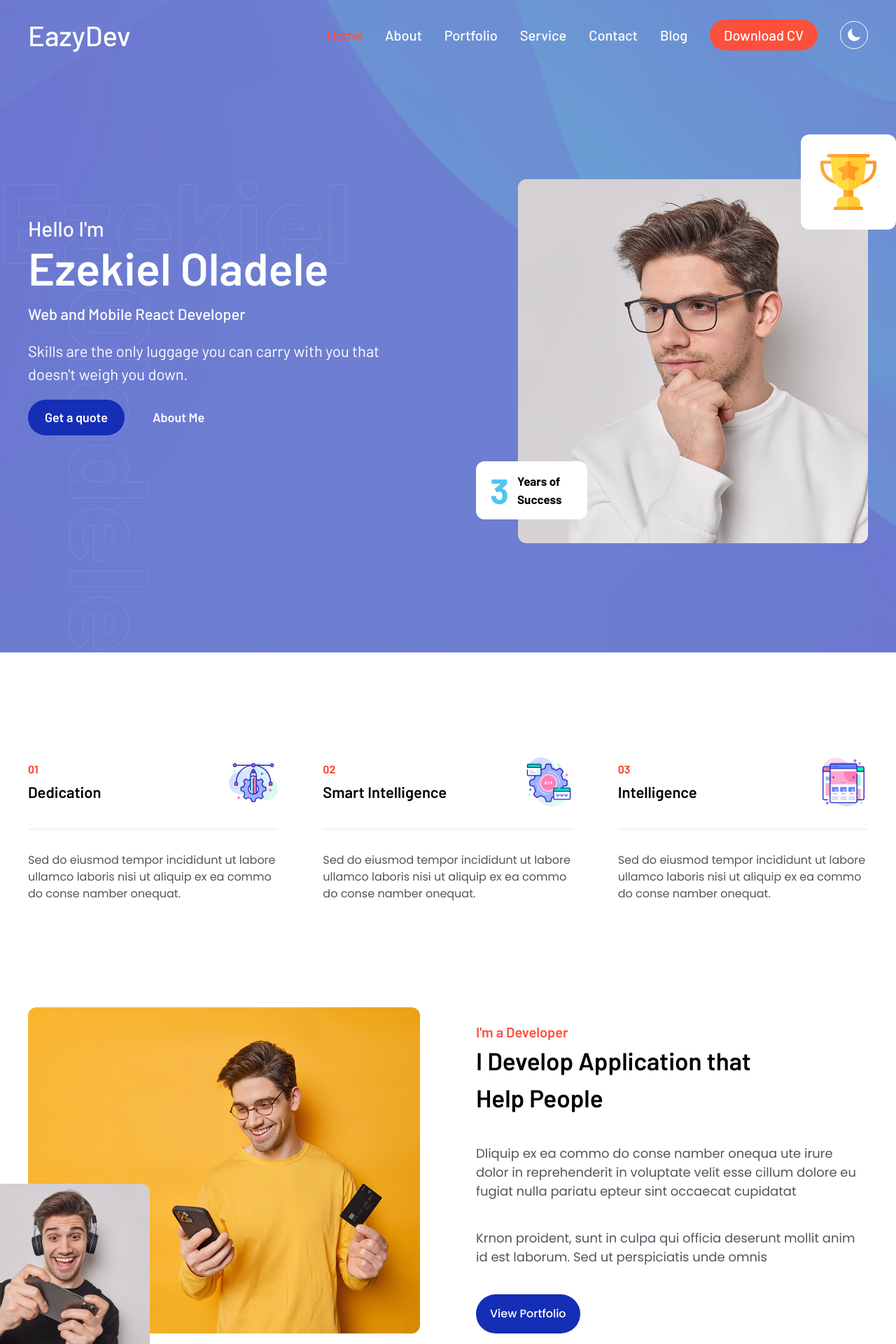
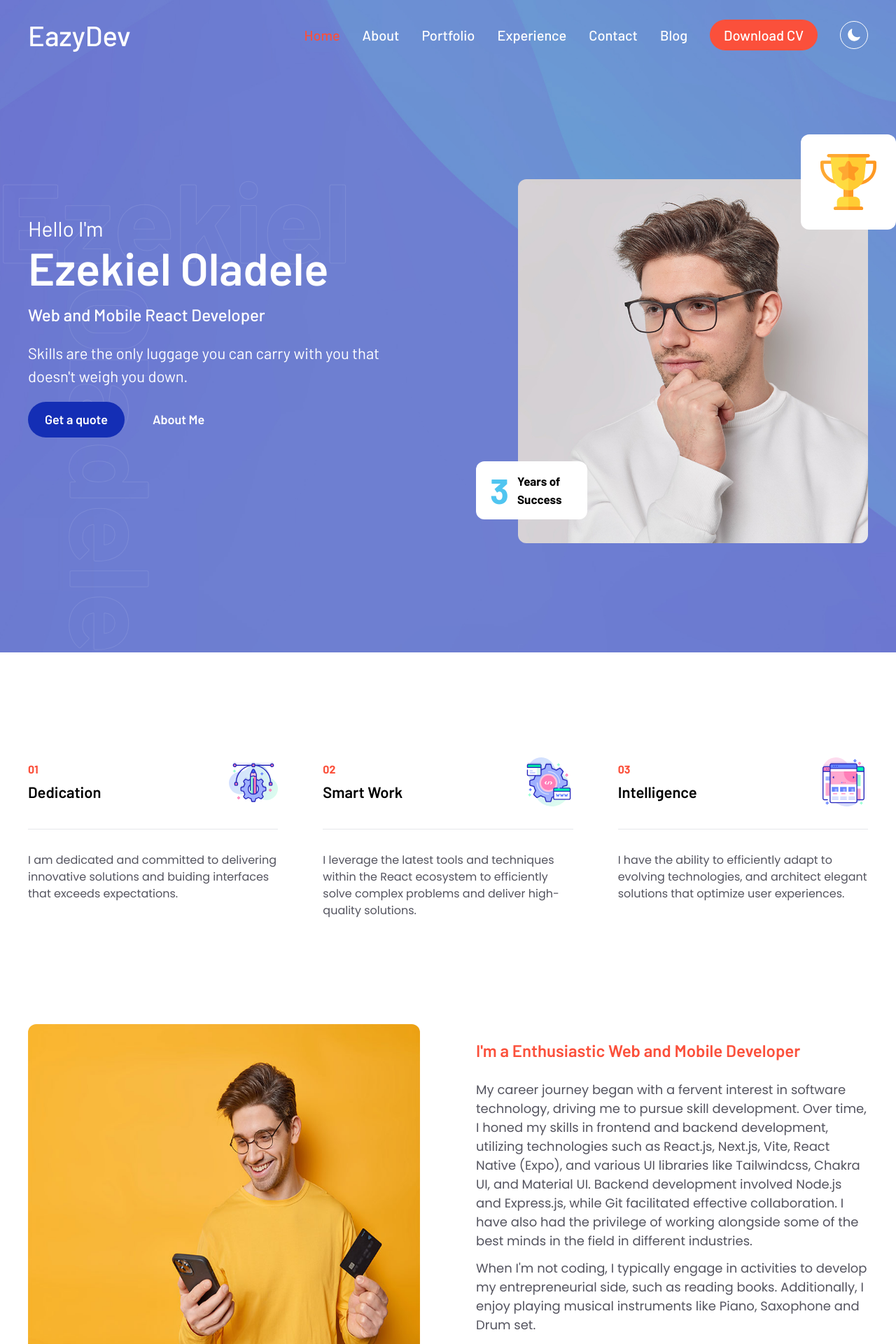
Before and after one commit to Zikkieman/portfolio, a React (Vite) app: page / in a window 1280 px wide. Shown: the top 1920 px of the page at 70% size. Built offline with nearby package versions, Linux system fonts and the light colour scheme.

Commit message:
experience section initialized

```diff
--- a/src/components/card/carouselCard.tsx
+++ b/src/components/card/carouselCard.tsx
@@ -9,7 +9,7 @@ interface PropsType {
 
 export default function Card({ title, name, imgSrc, testimony }: PropsType) {
   return (
-    <div className="bg-white rounded-xl shadow-xl">
+    <div className="bg-white rounded-xl shadow-md">
       <div className=" px-6 max-lg:px-6 max-sm:px-4 py-10 rounded-lg flex justify-center flex-col items-center text-center  mt-3">
         <img src={quote} alt="" className="w-[50px] mb-8 text-[#fb503b]" />
         <p className="text-[#54545f] font-poppins text-[22px] font-normal max-w-[380px] mb-8 max-lg:text-[20px] max-[800px]:max-w-full inline-block">
--- /dev/null
+++ b/src/components/experience/experience.tsx
@@ -0,0 +1,137 @@
+export default function Experience() {
+  return (
+    <div className="my-[60px] h-[600px] mb-[200px]">
+      <div className="flex justify-center align-items">
+        {" "}
+        <p className="font-barlow font-medium text-[24px] text-[#fb503b]  mb-8 dark:text-[#fb503b] ">
+          Experience
+        </p>
+      </div>
+      <div className="relative   h-full w-[100%] flex font-barlow">
+        <div className="w-1/2 flex flex-col items-end pr-10">
+          <div>
+            <p className="font-medium text-[20px] text-[#54545F] mb-2 dark:text-[#d5d5d5]">
+              January 2021 - August 2021
+            </p>
+            <p className="text-[#54545F] font-normal text-[18px] max-lg:text-[16px] dark:text-[#d5d5d5]">
+              Software Development Intern
+            </p>
+          </div>
+
+          <div className="mt-[280px]">
+            <p className="font-medium text-[20px] text-[#54545F] mb-2 dark:text-[#d5d5d5]">
+              September 2021 - Present
+            </p>
+            <p className="text-[#54545F] font-normal text-[18px] max-lg:text-[16px] dark:text-[#d5d5d5]">
+              Freelance Web and Mobile Developer
+            </p>
+          </div>
+        </div>
+        <div className="h-[360px] border-r border w-[1px] border-black relative dark:border-[#d5d5d5]">
+          <div className="absolute rounded-full w-[20px] h-[20px] bg-[#fb503b] right-[-10px] top-[-1px]"></div>
+          <div className="absolute rounded-full w-[20px] h-[20px] bg-[#fb503b] right-[-10px] top-[350px]"></div>
+        </div>
+
+        <div className="flex flex-col w-1/2">
+          <div className=" flex flex-col pl-10">
+            <p className="text-[#54545F] font-medium text-[20px] max-lg:text-[16px] dark:text-[#d5d5d5] mb-2">
+              Cyrus Technologies
+            </p>
+            <p className="text-[#54545F] font-normal text-[18px] max-lg:text-[16px] dark:text-[#d5d5d5]">
+              Lagos, Nigeria
+            </p>
+            <div className="flex flex-col gap-y-2">
+              <p className="text-[#54545F] font-medium text-[16px] max-lg:text-[16px] dark:text-[#d5d5d5]  flex ">
+                <span className="text-[30px] font-extrabold mr-5 my-0  mt-[-5px]">
+                  &#x2022;
+                </span>
+                <span className="my-2">
+                  Assisted in the development and maintenance of web and mobile
+                  applications with TailwindCSS, Typescript, Next.js,
+                  React-Native (Expo), Redux React.js and Node.js.
+                </span>
+              </p>
+              <p className="text-[#54545F] font-medium text-[16px] max-lg:text-[16px] dark:text-[#d5d5d5] flex">
+                <span className="text-[30px] font-extrabold mr-5 mt-[-12px]">
+                  &#x2022;
+                </span>
+                <span>
+                  {" "}
+                  Developed effective collaboration and communication skills,
+                  both within the development team and with stakeholders.
+                  Practice working in an Agile environment, participating in
+                  sprint planning, daily stand-ups, and code reviews.
+                </span>
+              </p>
+              <p className="text-[#54545F] font-medium text-[16px] max-lg:text-[16px] dark:text-[#d5d5d5] my-2 flex">
+                <span className="text-[30px] font-extrabold mr-5 mt-[-12px]">
+                  &#x2022;
+                </span>
+                <span>
+                  Wrote clean and maintainable code, implementing responsive
+                  design principles, optimizing performance, handling
+                  asynchronous operations (such as fetching data from APIs), and
+                  ensuring accessibility and cross-browser compatibility.
+                </span>
+              </p>
+            </div>
+          </div>
+          {/* freelance */}
+          <div className=" flex flex-col pl-10 mt-[40px]">
+            <p className="text-[#54545F] font-medium text-[20px] max-lg:text-[16px] dark:text-[#d5d5d5] mb-2">
+              Lagos, Nigeria
+            </p>
+            <div className="flex flex-col gap-y-2">
+              <p className="text-[#54545F] font-medium text-[16px] max-lg:text-[16px] dark:text-[#d5d5d5]  flex ">
+                <span className="text-[30px] font-extrabold mr-5 my-0  mt-[-5px]">
+                  &#x2022;
+                </span>
+                <span className="my-2">
+                  Leveraged expertise in Typescript, Nativewind, Next.js,
+                  React-Native (Expo), Redux toolkit (RTK QUERY), React.js, and
+                  Node.js to develop and maintain high-quality web and mobile
+                  applications for diverse clients.
+                </span>
+              </p>
+              <p className="text-[#54545F] font-medium text-[16px] max-lg:text-[16px] dark:text-[#d5d5d5] flex">
+                <span className="text-[30px] font-extrabold mr-5 mt-[-12px]">
+                  &#x2022;
+                </span>
+                <span>
+                  Implemented optimized image formats, employed Agile
+                  methodologies for iterative development, and utilized code
+                  splitting techniques to enhance application performance.
+                  Leveraged minification, lazy loading, and caching strategies
+                  to reduce the application loading time.
+                </span>
+              </p>
+              <p className="text-[#54545F] font-medium text-[16px] max-lg:text-[16px] dark:text-[#d5d5d5] my-2 flex">
+                <span className="text-[30px] font-extrabold mr-5 mt-[-12px]">
+                  &#x2022;
+                </span>
+                <span>
+                  Established clear and transparent communication channels with
+                  clients, designers, and other developers, fostering strong
+                  relationships and understanding their evolving needs.
+                </span>
+              </p>
+              <p className="text-[#54545F] font-medium text-[16px] max-lg:text-[16px] dark:text-[#d5d5d5] my-2 flex">
+                <span className="text-[30px] font-extrabold mr-5 mt-[-12px]">
+                  &#x2022;
+                </span>
+                <span>
+                  Crafting captivating web and mobile applications that not only
+                  deliver seamless user experiences but also drive tangible
+                  business results. Through strategic design and development,
+                  I've helped clients achieve a significant increase in sales by
+                  up to 20%, showcasing the power of engaging digital solutions
+                  in driving revenue growth.
+                </span>
+              </p>
+            </div>
+          </div>
+        </div>
+      </div>
+    </div>
+  );
+}
--- a/src/components/introduction/intro.tsx
+++ b/src/components/introduction/intro.tsx
@@ -56,13 +56,13 @@ export default function Intro() {
         Oladele
       </p>
       <div className="mt-28 max-[900px]:mt-10 max-[900px]:text-center">
-        <p className="text-[30px] font-medium max-[900px]:mb-2 max-[900px]:text-[22px] ">
+        <p className="text-[30px] font-normal max-[900px]:mb-2 max-[900px]:text-[22px] ">
           Hello I'm
         </p>
         <p className="text-[65px] max-[1100px]:text-[50px] max-[900px]:text-[30px]  font-semibold mt-[-15px]">
           Ezekiel Oladele
         </p>
-        <p className="text-[22px] font-medium max-[900px]:mb-2 mb-5">
+        <p className="text-[24px] font-medium max-[900px]:mb-2 mb-5">
           Web and Mobile React Developer
         </p>
         <p className="text-[22px] font-normal font-sans inline-block max-w-[520px] max-[900px]:max-w-full  max-[900px]:text-[18px]">
--- a/src/components/navigations/NavBar.tsx
+++ b/src/components/navigations/NavBar.tsx
@@ -79,7 +79,7 @@ export default function NavBar({ onScroll }: PropsType) {
                 duration={500}
                 onClick={() => changeMenuHandler(4)}
               >
-                Service
+                Experience
               </Link>{" "}
             </p>
           </div>
@@ -170,7 +170,7 @@ export default function NavBar({ onScroll }: PropsType) {
                   setOpenMenu(false), setIsMenuOpen(false);
                 }}
               >
-                Service
+                Experience
               </Link>{" "}
             </div>
             <div
--- a/src/components/sections/about.tsx
+++ b/src/components/sections/about.tsx
@@ -1,17 +1,17 @@
 import mainAbout from "../../assets/images/main-about.jpg";
-import subAbout from "../../assets/images/sub-about.jpg";
-import connect from "../../assets/svg/connect.svg";
+// import subAbout from "../../assets/images/sub-about.jpg";
+// import connect from "../../assets/svg/connect.svg";
 
 export default function About() {
   return (
     <div className="relative mb-40 ">
       <div className="absolute max-w-[350px]   -mx-44 bottom-[-100px] rounded-xl  max-lg:hidden ">
-        <img src={subAbout} alt="" className="rounded-xl max-w-full h-auto" />
+        {/* <img src={subAbout} alt="" className="rounded-xl max-w-full h-auto" /> */}
       </div>
 
-      <div className="bg-[#3B383F] w-fit p-5 absolute max-w-[390px] -mx-56  bottom-[0px] rounded-xl">
-        <img src={connect} alt="" className="w-[70px]" />
-      </div>
+      {/* <div className="bg-[#3B383F] w-fit p-5 absolute max-w-[390px] -mx-56  bottom-[0px] rounded-xl"> */}
+      {/* <img src={connect} alt="" className="w-[70px]" /> */}
+      {/* </div> */}
 
       <div className="flex max-lg:flex-col ">
         <div className="flex-1">
@@ -22,20 +22,27 @@ export default function About() {
           />
         </div>
         <div className="flex-1 pl-20 mt-5 max-xl:pl-0">
-          <p className="font-barlow font-semibold text-[20px] text-[#FB503B]">
-            I'm a Developer
+          <p className="font-barlow font-semibold text-[24px] text-[#FB503B] mb-6">
+            I'm a Enthusiastic Web and Mobile Developer
           </p>
-          <p className="font-barlow text-[35px] max-sm:text-[25px] font-semibold inline-block max-w-[400px] mb-10 dark:text-white ">
+          {/* <p className="font-barlow text-[35px] max-sm:text-[25px] font-semibold inline-block max-w-[400px] mb-10 dark:text-white ">
             I Develop Application that Help People
+          </p> */}
+          <p className=" font-poppins font-normal text-[#54545f] text-[18px] dark:text-[#AAAABA]">
+            My career journey began with a fervent interest in software
+            technology, driving me to pursue skill development. Over time, I
+            honed my skills in frontend and backend development, utilizing
+            technologies such as React.js, Next.js, Vite, React Native (Expo),
+            and various UI libraries like Tailwindcss, Chakra UI, and Material
+            UI. Backend development involved Node.js and Express.js, while Git
+            facilitated effective collaboration. I have also had the privilege
+            of working alongside some of the best minds in the field in
+            different industries.
           </p>
-          <p className="mb-10 font-poppins font-normal text-[#54545f] text-[18px] dark:text-[#AAAABA]">
-            Dliquip ex ea commo do conse namber onequa ute irure dolor in
-            reprehenderit in voluptate velit esse cillum dolore eu fugiat nulla
-            pariatu epteur sint occaecat cupidatat
-          </p>
-          <p className="mb-10 font-poppins  font-normal text-[#54545f] text-[18px] dark:text-[#AAAABA]">
-            Krnon proident, sunt in culpa qui officia deserunt mollit anim id
-            est laborum. Sed ut perspiciatis unde omnis
+          <p className="mb-10 mt-3 font-poppins  font-normal text-[#54545f] text-[18px] dark:text-[#AAAABA]">
+            When I'm not coding, I typically engage in activities to develop my
+            entrepreneurial side, such as reading books. Additionally, I enjoy
+            playing musical instruments like Piano, Saxophone and Drum set.
           </p>
           <button className="bg-[#142EB5] px-5 py-4 rounded-full text-white font-poppins font-medium">
             View Portfolio
--- a/src/components/sections/skillsRating.tsx
+++ b/src/components/sections/skillsRating.tsx
@@ -11,10 +11,10 @@ export default function SkillRating() {
           <p className="text-[30px] font-barlow font-semibold dark:text-white">
             I diligently cultivate my skills on a regular basis.
           </p>
-          <p className="font-poppins text-[#54545F] font-normal mt-5 max-w-[750px] text-[18px] max-lg:text-[16px] dark:text-[#AAAABA]">
+          {/* <p className="font-poppins text-[#54545F] font-normal mt-5 max-w-[750px] text-[18px] max-lg:text-[16px] dark:text-[#d5d5d5]">
             Dliquip ex ea commo do conse namber onequa ute irure dolor in
             reprehen derit in voluptate
-          </p>
+          </p> */}
         </div>
       </div>
       <div>
--- a/src/components/sections/values.tsx
+++ b/src/components/sections/values.tsx
@@ -17,8 +17,8 @@ export default function Values() {
         </div>
         <div>
           <p className="font-poppins text-[#54545F] font-normal dark:text-[#AAAABA]">
-            Sed do eiusmod tempor incididunt ut labore ullamco laboris nisi ut
-            aliquip ex ea commo do conse namber onequat.
+            I am dedicated and committed to delivering innovative solutions and
+            buiding interfaces that exceeds expectations.
           </p>
         </div>
       </div>
@@ -26,14 +26,17 @@ export default function Values() {
         <div className="flex justify-between items-center pb-8 mb-8 border-b-[1px] hover:border-[#b4adad]">
           <div className="font-barlow">
             <p className="text-[#FB503B]">02</p>
-            <p className="text-[22px] font-semibold mt-1 dark:text-white">Smart Intelligence</p>
+            <p className="text-[22px] font-semibold mt-1 dark:text-white">
+              Smart Work
+            </p>
           </div>
           <img src={smartWork} alt="" className="w-[70px]" />
         </div>
         <div>
           <p className="font-poppins text-[#54545F] font-normal dark:text-[#AAAABA]">
-            Sed do eiusmod tempor incididunt ut labore ullamco laboris nisi ut
-            aliquip ex ea commo do conse namber onequat.
+            I leverage the latest tools and techniques within the React
+            ecosystem to efficiently solve complex problems and deliver
+            high-quality solutions.
           </p>
         </div>
       </div>
@@ -41,14 +44,16 @@ export default function Values() {
         <div className="flex justify-between items-center pb-8 mb-8 border-b-[1px] hover:border-[#b4adad]">
           <div className="font-barlow">
             <p className="text-[#FB503B]">03</p>
-            <p className="text-[22px] font-semibold mt-1 dark:text-white">Intelligence</p>
+            <p className="text-[22px] font-semibold mt-1 dark:text-white">
+              Intelligence
+            </p>
           </div>
           <img src={intelligence} alt="" className="w-[70px]" />
         </div>
         <div>
           <p className="font-poppins text-[#54545F] font-normal dark:text-[#AAAABA]">
-            Sed do eiusmod tempor incididunt ut labore ullamco laboris nisi ut
-            aliquip ex ea commo do conse namber onequat.
+            I have the ability to efficiently adapt to evolving technologies,
+            and architect elegant solutions that optimize user experiences.
           </p>
         </div>
       </div>
--- a/src/components/skillProgress/progress.tsx
+++ b/src/components/skillProgress/progress.tsx
@@ -1,8 +1,6 @@
 export default function Progress() {
-
-
   return (
-    <div className="containing-div grid grid-cols-2 max-lg:grid-cols-1 gap-x-20 mt-20 font-barlow">
+    <div className="containing-div grid grid-cols-2 max-lg:grid-cols-1 gap-x-20 mt-10 font-barlow">
       <div className="skill-box ">
         <span className="title dark:text-white ">React Native</span>
         <div className="skill-bar dark:bg-white">
--- a/src/pages/portfolio.tsx
+++ b/src/pages/portfolio.tsx
@@ -1,8 +1,9 @@
+import Experience from "../components/experience/experience";
 import About from "../components/sections/about";
 import Contact from "../components/sections/contact";
 import Footer from "../components/sections/footer";
 import Hero from "../components/sections/hero";
-import Services from "../components/sections/services";
+// import Services from "../components/sections/services";
 import SkillRating from "../components/sections/skillsRating";
 import Testimonial from "../components/sections/testimonial";
 import Values from "../components/sections/values";
@@ -23,10 +24,11 @@ export default function LandingPage() {
         <div>
           <SkillRating />
         </div>
-        <div id="service">
-          <Services />
+        <div id="service" className="">
+          <Experience />
+          {/* <Services /> */}
         </div>
-        <div className="relative ">
+        <div className="relative pt-[100px]">
           <Testimonial />
         </div>
         <div id="contact">
```
Also changed, not shown: src/index.css (+18 -0 lines).
